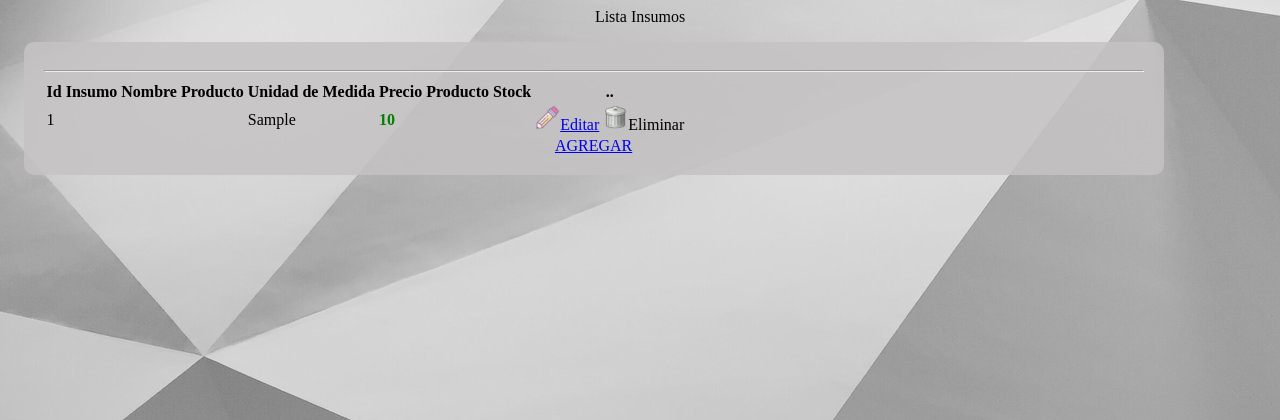
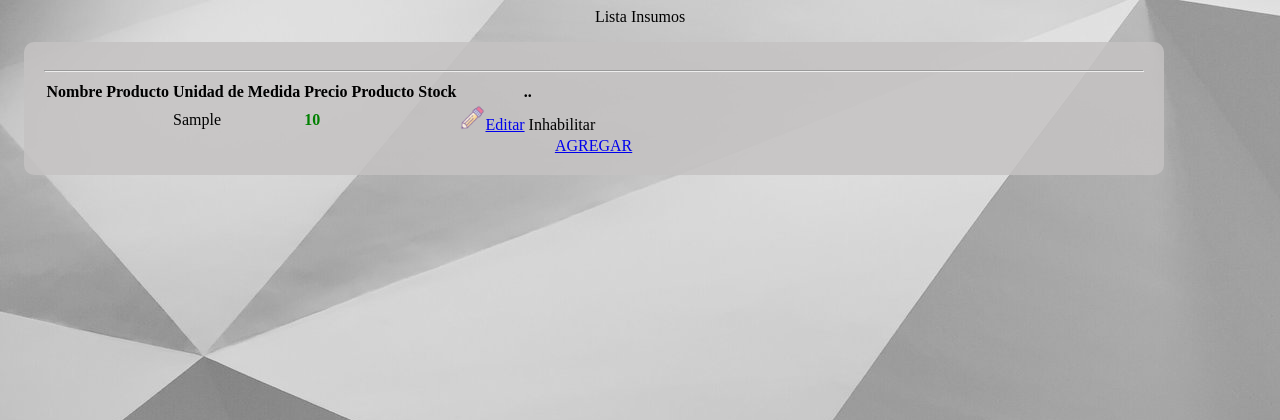
Before and after one commit to FarlyLondono/ProyectoSliceBlush, a PHP site: page /Vista/ListarInsumos.php in a window 1280 px wide. Shown: the top 420 px of the page. Run offline with PHP 8.4, Linux system fonts and the light colour scheme; the visitor is signed in with stand-in values (Sample User, id 1); tables that the repository leaves empty or names only in its code hold one stand-in row (values such as "Sample post"); data that the repository does not hold is empty.

Commit message:
ajustes ortografia,botones,campos id tablas

```diff
--- a/Vista/ListarInsumos.php
+++ b/Vista/ListarInsumos.php
@@ -36,7 +36,7 @@ function boton(idinsumo) {
   confirmButtonText: 'Si, Eliminar!'
 }).then((result) => {
   if (result.isConfirmed) {
-    $.ajax({url:"..ProyectoSliceBlush/Controlador/ControladorInsumos.php?eliminarinsumo&idinsumo="+idinsumo,
+    $.ajax({url:"../ProyectoSliceBlush/Controlador/ControladorInsumos.php?eliminarinsumo&idinsumo="+idinsumo,
         success:()=>{
             window.location.href="../ProyectoSliceBlush/menu.php"
         }})
@@ -59,7 +59,7 @@ function boton(idinsumo) {
                 <thead class="thead-dark">
                 <hr>
                     <tr>
-                        <th>Id Insumo</th>
+
                         <th>Nombre Producto</th>
                         <th>Unidad de Medida</th>
                         <th>Precio Producto</th>
@@ -70,7 +70,7 @@ function boton(idinsumo) {
                 <tbody>
                     <?php foreach($listarinsumos as $I){ ?>
                         <tr>
-                        <td><?php echo $I->getidinsumo()  ?></td>
+
                         <td><?php echo $I->getnombreProducto()  ?></td>
                         <td><?php echo $I->getunidadmedida()  ?></td>
                         <td><strong style="color:green;"><?php echo $I->getprecio()  ?></strong></td>
@@ -82,7 +82,7 @@ function boton(idinsumo) {
                         {
                             ?>
                         <a href="Vista/editarInsumo.php?editarinsumo&idinsumo=<?php echo  $I->getidinsumo(); ?>" class="btn btn-outline-warning"><img style="width: 25px; height: 25px;" src="Img/editar.png" alt="">Editar</a>
-                        <a onclick="boton(<?php echo $I->getidinsumo(); ?>)" type="button" class="btn btn-outline-danger"><img style="width: 25px; height: 25px;" src="Img/eliminar.png" alt="">Eliminar</a>
+                        <a onclick="boton(<?php echo $I->getidinsumo(); ?>)" type="button" class="btn btn-outline-danger">Inhabilitar</a>
                         <?php
                         }
                         ?>
--- a/Vista/editarInsumo.php
+++ b/Vista/editarInsumo.php
@@ -51,13 +51,13 @@ if(isset($_POST["editarinsumo"])){
     <div class="card-bordy">
 
     <form name="frminsumo" method="POST" action="editarInsumo.php">
-    <label for="">idinsumo:</label>
-    <input type="text" name="idinsumo" id="idinsumo" class="form-control" value="<?php echo $buscarinsumo->getidinsumo() ?>" readonly>
+
+    <input type="hidden" name="idinsumo" id="idinsumo" class="form-control" value="<?php echo $buscarinsumo->getidinsumo() ?>" readonly>
     <label for="">Nombre Producto:</label>
     <input type="text" name="nombreProducto" id="nombreProducto" class="form-control" value="<?php echo $buscarinsumo->getnombreProducto() ?>">
     <label for="">Unidada Medida:</label>
     <input type="text" name="unidadmedida" id="unidadmedida" class="form-control" value="<?php echo $buscarinsumo->getunidadmedida() ?>">
-    <label for="">Precio Product:</label>
+    <label for="">Precio Producto:</label>
     <input type="text" name="precio" id="precio" class="form-control" value="<?php echo $buscarinsumo->getprecio() ?>">
     <label for="">Stock:</label>
     <input type="text" name="Stock" id="Stock" class="form-control" value="<?php echo $buscarinsumo->getStock() ?>">
```
Also changed, not shown: Vista/RegistrarInsumo.php (+7 -2 lines).
